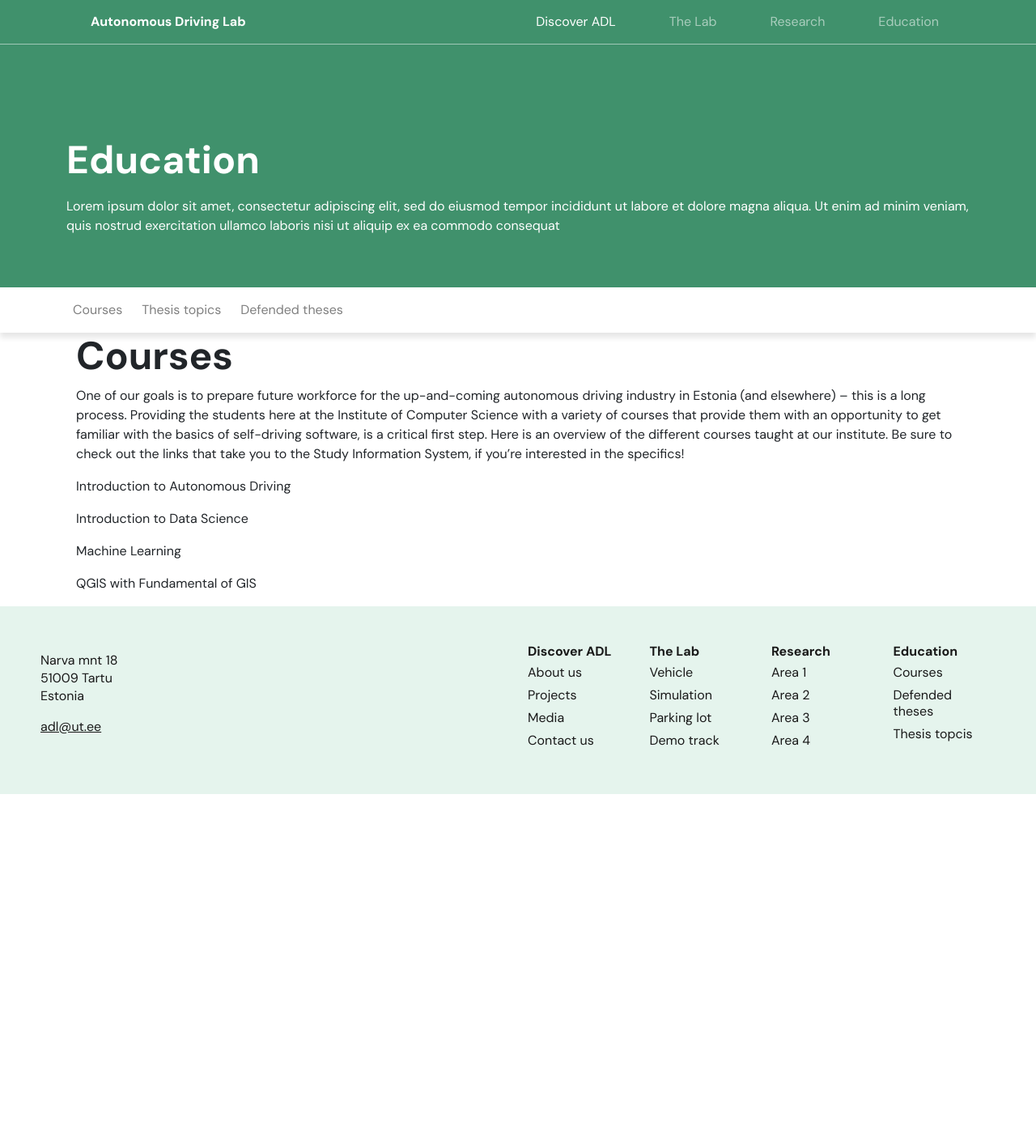
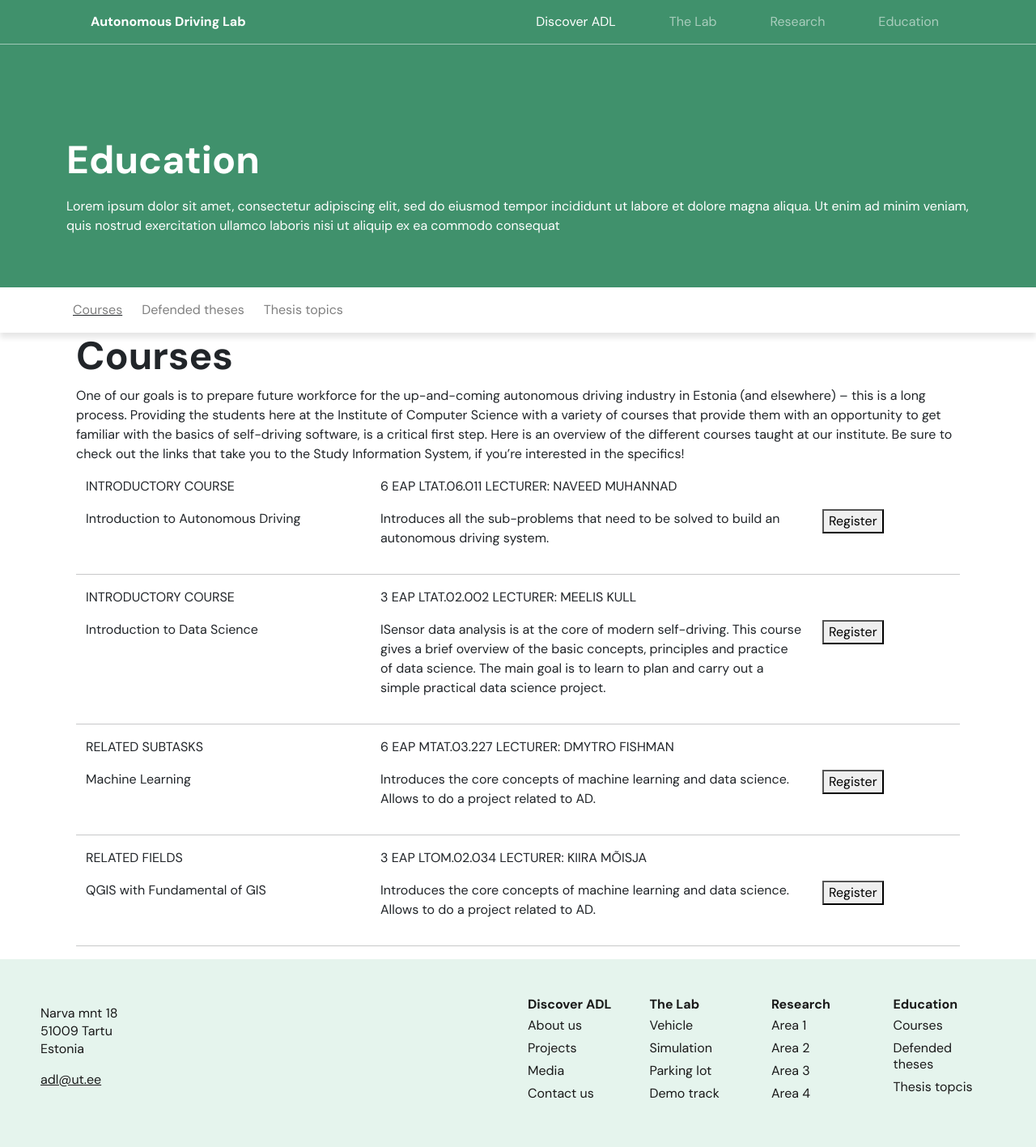
Before and after one commit to UT-ADL/UT-ADL.github.io, a Jekyll site: the page built from education/courses.html, in a window 1280 px wide. Shown: the whole page at 81% size. Built offline with Jekyll 4.4.1, drawn with Linux system fonts in a browser that asks for light colours; nearby versions of some CDN libraries; before the commit the page ends 981 px from its top, so only the background shows below that.

Commit message:
Customizeable subnavigation bars with highlighting

```diff
--- /dev/null
+++ b/_includes/navigation/subnavigation-bar.html
@@ -0,0 +1,30 @@
+<div class="navbar-secondary container-fluid">
+    <nav class="navbar navbar-expand-lg navbar-light container-xl">
+        <div class="collapse navbar-collapse">
+            <ul class="navbar-nav">
+                {% for navigation-bar in site.data.navigation.navigation-bars %}
+                {% if navigation-bar.title == include.navigation-bar-title %}
+                {% for navigation-bar-element in navigation-bar.subfolderitems %}
+                {% assign active-url = navigation-bar-element.url | append: ".html" %}
+                <!-- Debug -->
+                <!--<p>{{ active-url }} | {{navigation-bar-element.url }} | P:</p>
+                <p>{{ page.url }}</p>-->
+                {% if page.url == active-url or page.url == navigation-bar-element.url%}
+                <li class="nav-item">
+                    <!-- Just underline tag for now -->
+                    <u><a class="nav-link text-black-50 pe-md-3"
+                            href="{{ navigation-bar-element.url }}">{{ navigation-bar-element.page }}</a></u>
+                </li>
+                {% else %}
+                <li class="nav-item">
+                    <a class="nav-link text-black-50 pe-md-3"
+                        href="{{ navigation-bar-element.url }}">{{ navigation-bar-element.page }}</a>
+                </li>
+                {% endif %}
+                {% endfor %}
+                {% endif %}
+                {% endfor %}
+            </ul>
+        </div>
+    </nav>
+</div>
--- a/_layouts/education.html
+++ b/_layouts/education.html
@@ -1,5 +1,6 @@
 <!doctype html>
 <html lang="en">
+
 <head>
     <!-- Required meta tags -->
     <meta charset="utf-8">
@@ -19,6 +20,7 @@
     <script src="https://kit.fontawesome.com/a076d05399.js" crossorigin="anonymous"></script>
     <title>Autonomous Driving Lab</title>
 </head>
+
 <body>
     <div>
         <header>
@@ -54,28 +56,16 @@
                 <div class="page-heading container-fluid d-inline-flex align-items-end">
                     <div class="page-heading-inner container-lg mb-5">
                         <h1 class="page-title-header text-white">{{page.subtitle}}</h1>
-                    <p class="page-title-caption text-white mt-3"> Lorem ipsum dolor sit amet, consectetur adipiscing
+                        <p class="page-title-caption text-white mt-3"> Lorem ipsum dolor sit amet, consectetur
+                            adipiscing
                             elit, sed do eiusmod tempor incididunt ut labore et dolore magna aliqua. Ut enim ad minim
-                        veniam, quis nostrud exercitation ullamco laboris nisi ut aliquip ex ea commodo consequat</p>
+                            veniam, quis nostrud exercitation ullamco laboris nisi ut aliquip ex ea commodo consequat
+                        </p>
                     </div>
                 </div>
-            <div class="navbar-secondary container-fluid">
-                <nav class="navbar navbar-expand-lg navbar-light container-xl">
-                    <div class="collapse navbar-collapse">
-                        <ul class="navbar-nav">
-                            <li class="nav-item active">
-                                <a class="nav-link text-black-50 pe-md-3" href="/education/courses">Courses</a>
-                            </li>
-                            <li class="nav-item">
-                                <a class="nav-link text-black-50 pe-md-3" href="/education/thesis-topics">Thesis topics</a>
-                            </li>
-                            <li class="nav-item">
-                                <a class="nav-link text-black-50 pe-md-3" href="/education/defended-theses">Defended theses</a>
-                            </li>
-                        </ul>
-                    </div>
-                </nav>
-            </div>
+
+                {% include navigation/subnavigation-bar.html navigation-bar-title="education" %}
+
                 <div class="content container-lg">
                     {{content}}
                 </div>
@@ -135,4 +125,5 @@
 
     <script src="/js/bootstrap.js"></script>
 </body>
+
 </html>
--- a/education/courses.html
+++ b/education/courses.html
@@ -16,17 +16,13 @@ subtitle: Education
 </div>
 <div class="container-fluid">
     {% for course in site.data.education.courses %}
-    <div class="row">
-        <div class="col">
-            <p>{{ course.title }}</p>
-        </div>
-    </div>
+    {% include education/course.html
+        type=course.type
+        title=course.title
+        code=course.code
+        weight=course.weight
+        lecturer=course.lecturer
+        description=course.description
+    %}
     {% endfor %}
-    <!--{% include education/course.html %}
-    {% include education/course.html %}
-    {% include education/course.html %}
-    {% include education/course.html %}
-    {% include education/course.html %}
-    {% include education/course.html %}
-    {% include education/course.html %}-->
 </div>
```
Also changed, not shown: _data/navigation/navigation-bars.yml (added, +19 -0 lines), _layouts/discover.html (+6 -20 lines). Lines whose indentation alone changed are shown as unchanged.
